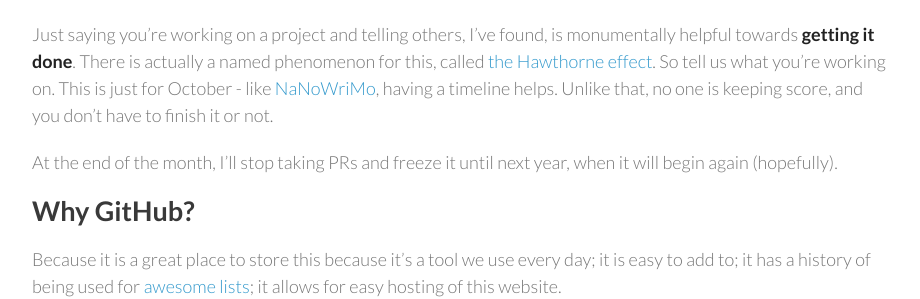
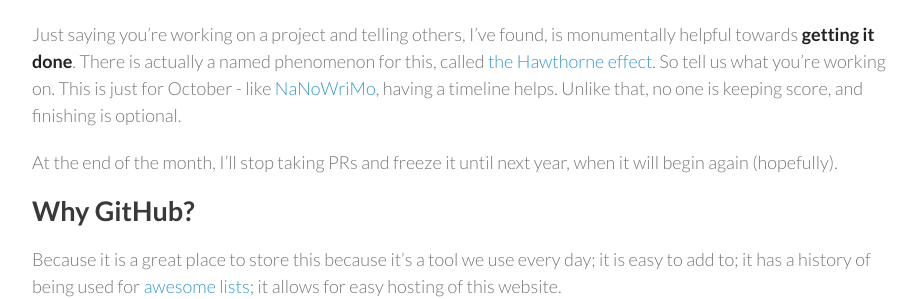
Before and after one commit to RichardLitt/octobuild, a Jekyll site: the page built from index.md, in a window 1280 px wide. Shown: the part 1010-1309 px from the top of the page, without its empty margins (178-1098 px from the left). Built offline with Jekyll 4.4.1, drawn with Linux system fonts in a browser that asks for light colours; Markdown is read by kramdown in place of the engine named in the settings.

Commit message:
Weird phrase

```diff
--- a/index.md
+++ b/index.md
@@ -27,7 +27,7 @@ After all, we like sharing what we're tinkering with, right?
 
 That we make a list of projects we're working on in October that we're proud of. That's it. Huge passion projects, things at work, what I like to call fiddle projects from Saturday afternoons, non-code projects that have a home online, or that chapter of the book you've been writing for years.
 
-Just saying you're working on a project and telling others, I've found, is monumentally helpful towards **getting it done**. There is actually a named phenomenon for this, called [the Hawthorne effect](https://en.wikipedia.org/wiki/Hawthorne_effect). So tell us what you're working on. This is just for October - like [NaNoWriMo](http://nanowrimo.org/), having a timeline helps. Unlike that, no one is keeping score, and you don't have to finish it or not.
+Just saying you're working on a project and telling others, I've found, is monumentally helpful towards **getting it done**. There is actually a named phenomenon for this, called [the Hawthorne effect](https://en.wikipedia.org/wiki/Hawthorne_effect). So tell us what you're working on. This is just for October - like [NaNoWriMo](http://nanowrimo.org/), having a timeline helps. Unlike that, no one is keeping score, and finishing is optional.
 
 At the end of the month, I'll stop taking PRs and freeze it until next year, when it will begin again (hopefully).
 
```
